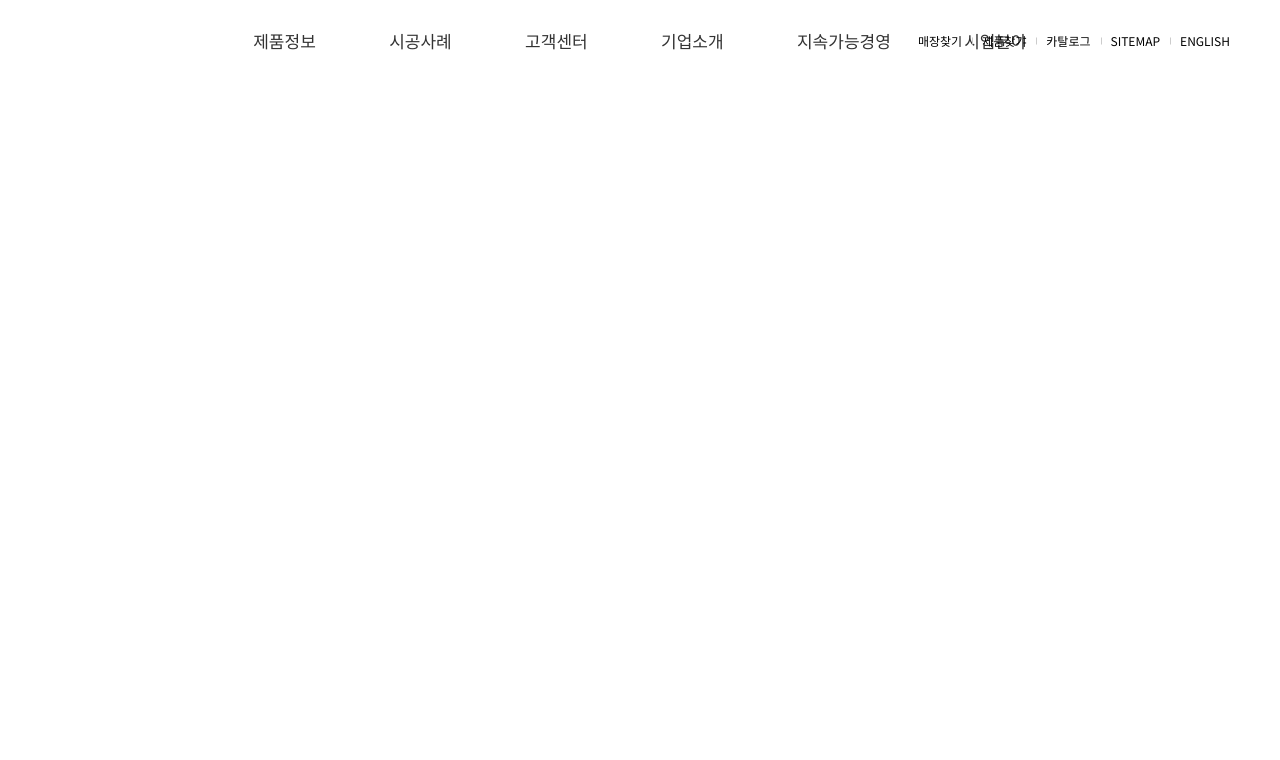
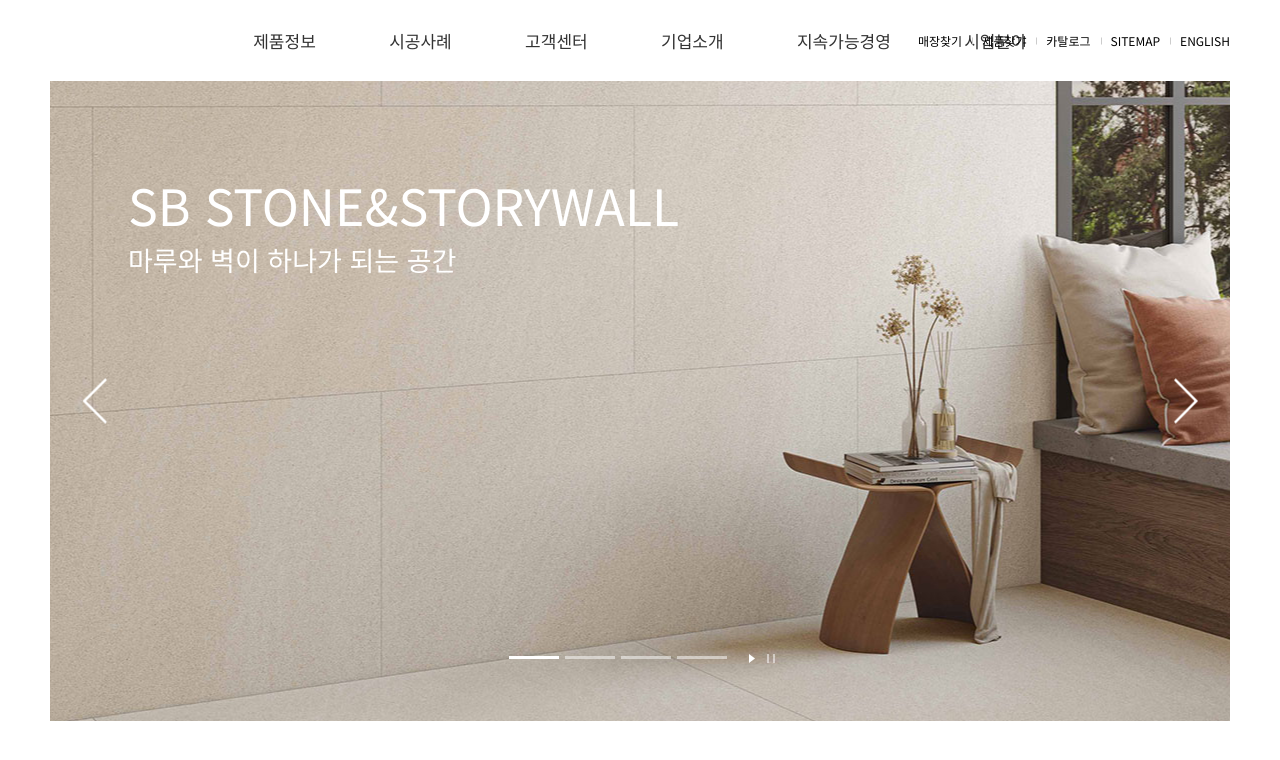
Before and after one commit to JuMoth/hansolhomedecoClone, a plain HTML site: page index.html in a window 1280 px wide. Drawn offline with Linux system fonts and the light colour scheme.

Commit message:
feat: add mainPage visual part

```diff
--- a/css/index.css
+++ b/css/index.css
@@ -1,4 +1,12 @@
+/* body */
+body {
+    min-width: 1280px;
+}
+
+/* Header */
 header {
+    position: relative;
+    height: 81px;
     text-align: center;
 }
 header h1 {
@@ -74,3 +82,106 @@ header .spot li a {
 header .spot li:last-child a {
     padding-right: 0;
 }
+
+/* section */
+.visual {
+    position: relative;
+    padding: 0 50px;
+}
+.visual .prev,
+.visual .next {
+    display: block;
+    position: absolute;
+    top: 50%;
+    width: 25px;
+    height: 47px;
+    transform: translateY(-50%);
+    background: url(../images/sp_com.png) no-repeat center;
+    color: transparent;
+}
+.visual .prev {
+    left: 82px;
+    background-position: -128px -60px;
+}
+.visual .next {
+    right: 82px;
+    background-position: -158px -60px;
+}
+.visual .control {
+    position: absolute;
+    left: 0;
+    bottom: 55px;
+    width: 100%;
+    text-align: center;
+}
+.visual .control > div {
+    display: inline-block;
+    position: relative;
+    padding-right: 45px;
+}
+.visual .control > div > div {
+    position: absolute;
+    right: 0;
+}
+.visual .control > div > div a {
+    overflow: hidden;
+    display: inline-block;
+    margin: 0 0 0 7px;
+    width: 8px;
+    height: 9px;
+    background: url(../images/sp_com.png) no-repeat center;
+    opacity: 0.5;
+}
+.visual .control > div > div a.on {
+    opacity: 1;
+}
+.visual .control > div > div a.play {
+    background-position: -108px -72px;
+}
+.visual .control > div > div a.pause {
+    background-position: -108px -60px;
+}
+.visual .control ul {
+    display: inline-block;
+    position: relative;
+    top: -7px;
+    font-size: 0;
+}
+.visual .control li {
+    display: inline-block;
+    padding: 0 3px;
+}
+.visual .control li.on a {
+    background: #fff;
+}
+.visual .control li a {
+    display: block;
+    width: 50px;
+    height: 3px;
+    background: rgba(255, 255, 255, 0.5);
+    border: none;
+}
+.visual .control a {
+    color: transparent;
+}
+.visual .con > div {
+    height: 640px;
+}
+.visual .con .slide {
+    background: url(../images/main_visual_01.jpg) no-repeat center;
+    color: #fff;
+    font-size: 50px;
+    line-height: 46px;
+}
+.visual .con .slide p {
+    padding-top: 19px;
+    font-size: 27px;
+    font-weight: 350;
+    line-height: 100%;
+}
+.visual .con .slide .txt {
+    position: absolute;
+    /* left: 180px; */
+    left: 10%;
+    top: 100px;
+}
--- a/index.html
+++ b/index.html
@@ -1,11 +1,11 @@
 <!DOCTYPE html>
 <html lang="ko">
   <head>
-    <meta charset="UTF-8">
-    <meta name="viewport" content="width=device-width, initial-scale=1.0">
+    <meta charset="UTF-8" />
+    <meta name="viewport" content="width=device-width, initial-scale=1.0" />
     <title>한솔 홈데코</title>
-    <link rel="stylesheet" href="css/default.css">
-    <link rel="stylesheet" href="css/index.css">
+    <link rel="stylesheet" href="css/default.css" />
+    <link rel="stylesheet" href="css/index.css" />
   </head>
   <body>
     <a href="#contents" class="skip">본문바로가기</a>
@@ -15,18 +15,30 @@
       </h1>
       <h2 class="hide">대메뉴</h2>
       <nav class="lnb">
-            <ul style="list-style: none;">
-                <li><a href="#a"><span>제품정보</span></a></li>
-                <li><a href="#a"><span>시공사례</span></a></li>
-                <li><a href="#a"><span>고객센터</span></a></li>
-                <li><a href="#a"><span>기업소개</span></a></li>
-                <li><a href="#a"><span>지속가능경영</span></a></li>
-                <li><a href="#a"><span>시업분야</span></a></li>
+        <ul style="list-style: none">
+          <li>
+            <a href="#a"><span>제품정보</span></a>
+          </li>
+          <li>
+            <a href="#a"><span>시공사례</span></a>
+          </li>
+          <li>
+            <a href="#a"><span>고객센터</span></a>
+          </li>
+          <li>
+            <a href="#a"><span>기업소개</span></a>
+          </li>
+          <li>
+            <a href="#a"><span>지속가능경영</span></a>
+          </li>
+          <li>
+            <a href="#a"><span>시업분야</span></a>
+          </li>
         </ul>
       </nav>
       <h2 class="hide">관련서비스</h2>
       <nav class="spot">
-            <ul style="list-style: none;">
+        <ul style="list-style: none">
           <li><a href="#a">매장찾기</a></li>
           <li><a href="#a">제품찾기</a></li>
           <li><a href="#a">카탈로그</a></li>
@@ -35,5 +47,32 @@
         </ul>
       </nav>
     </header>
+    <section class="visual">
+      <h2 class="hide">광고영역</h2>
+      <a href="#a" class="prev">이전</a>
+      <a href="#a" class="next">다음</a>
+      <div class="control">
+        <div>
+          <div>
+            <a href="#a" class="play on">시작</a>
+            <a href="#a" class="pause">일시정지</a>
+          </div>
+          <ul>
+            <li class="on"><a href="#a">한솔홈데코 비전</a></li>
+            <li><a href="#a">XXX 신상품</a></li>
+            <li><a href="#a">설명텍스트3</a></li>
+            <li><a href="#a">설명텍스트4</a></li>
+          </ul>
+        </div>
+      </div>
+      <div class="con">
+        <div class="slide">
+          <div class="txt">
+            SB STONE&STORYWALL
+            <p>마루와 벽이 하나가 되는 공간</p>
+          </div>
+        </div>
+      </div>
+    </section>
   </body>
 </html>
```
Lines whose indentation alone changed are shown as unchanged.
